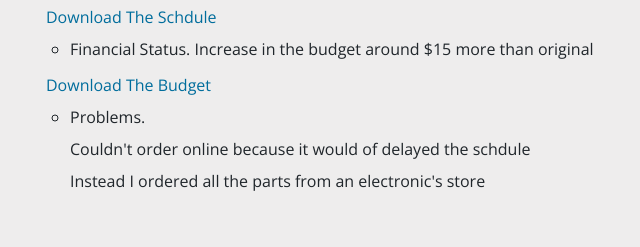
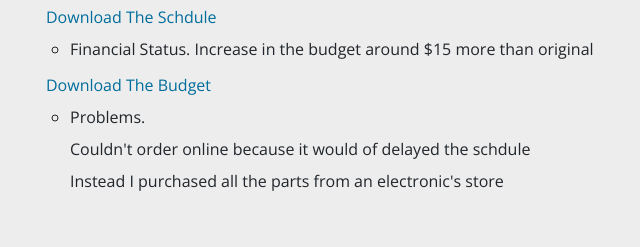
Before and after one commit to JanYalda/JanYalda.github.io, a plain HTML site: page index.html in a window 1280 px wide. Shown: the part 2117-2364 px from the top of the page, 74-714 px from the left. Drawn offline with nearby package versions, Linux system fonts and the light colour scheme.

Commit message:
Update indexcontent.html

```diff
--- a/indexcontent.html
+++ b/indexcontent.html
@@ -39,7 +39,7 @@
    <a href="pictures/HardwareProject.mpp">Download The Schdule</a>
   <li>Financial Status. Increase in the budget around $15 more than original<br></li>
     <a href="pictures/Expense budget1.xlsx">Download The Budget</a>
-  <li>Problems.<br>Couldn't order online because it would of delayed the schdule<br>Instead I ordered all the parts from an electronic's store</li>
+  <li>Problems.<br>Couldn't order online because it would of delayed the schdule<br>Instead I purchased all the parts from an electronic's store</li>
 </ul>
  </SECTION>
 
```
